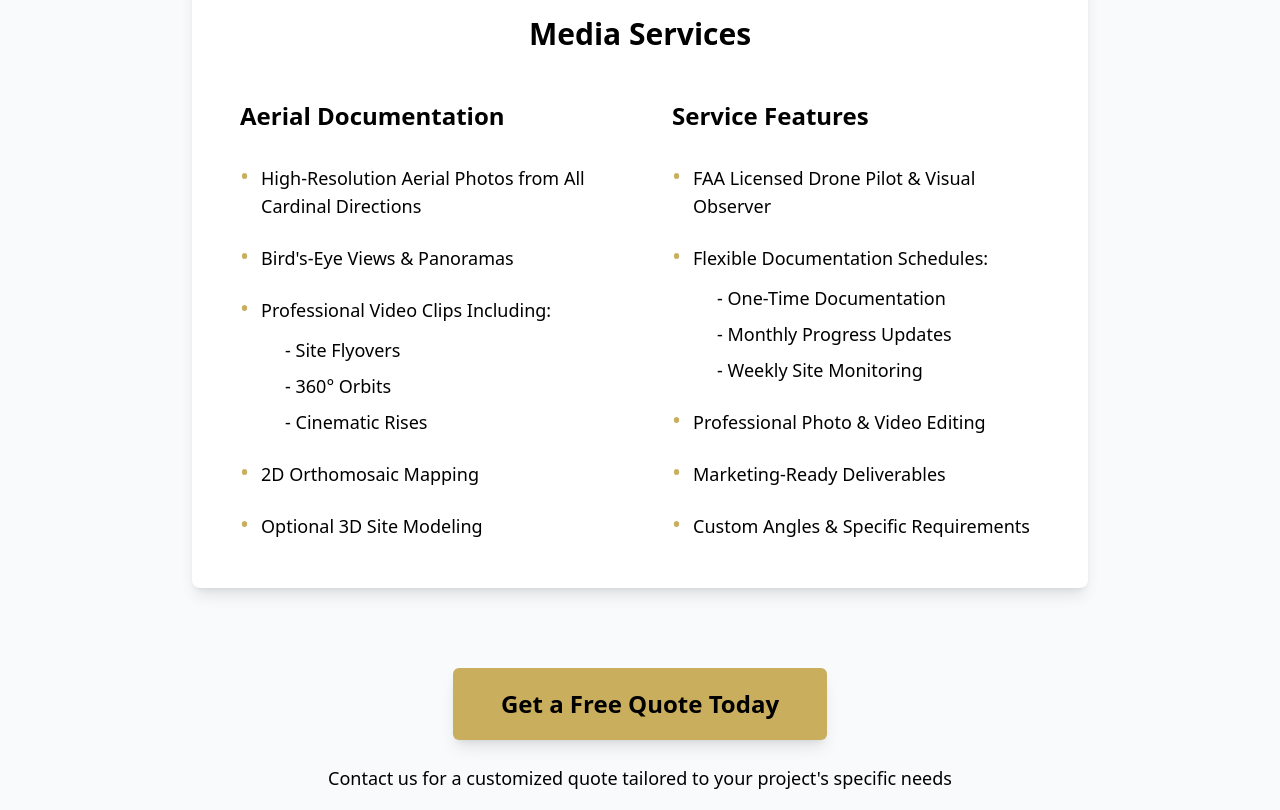
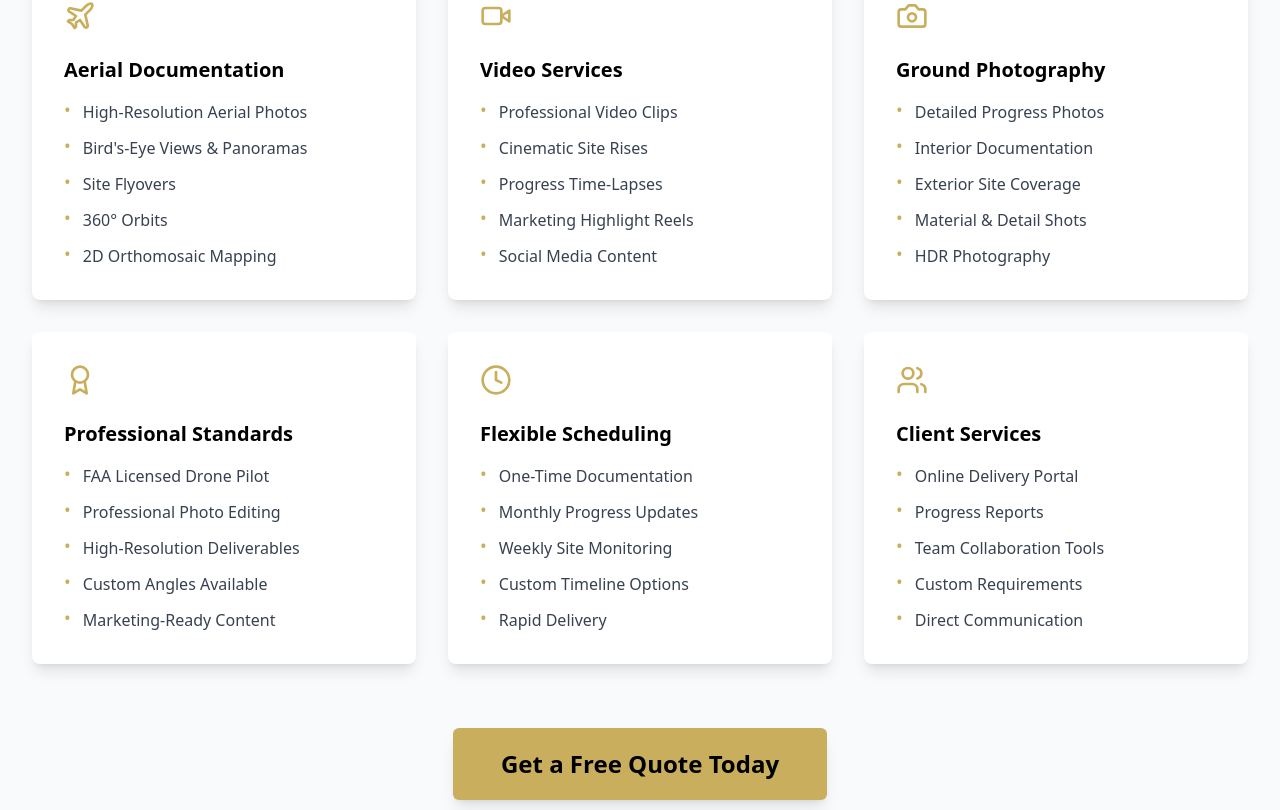
Before and after one commit to greysonlemmons/Propix3d, a React (Vite) app: page / in a window 1280 px wide. Shown: the part 4810-5620 px from the top of the page. Built offline with nearby package versions, Linux system fonts and the light colour scheme.

Commit message:
Improve construction media services layout and organization

```diff
--- a/src/components/ConstructionPackages.tsx
+++ b/src/components/ConstructionPackages.tsx
@@ -1,101 +1,118 @@
 import React from 'react';
+import { Camera, Plane, Video, Clock, Award, Users } from 'lucide-react';
+
+const ServiceCard = ({ icon, title, items }: { icon: React.ReactNode, title: string, items: string[] }) => (
+  <div className="bg-white rounded-lg shadow-lg p-8 hover:shadow-xl transition-shadow duration-300">
+    <div className="text-[#C9AE5D] mb-6">{icon}</div>
+    <h4 className="text-xl font-bold text-black mb-4">{title}</h4>
+    <ul className="space-y-3">
+      {items.map((item, index) => (
+        <li key={index} className="flex items-start">
+          <span className="text-[#C9AE5D] mr-3 text-lg leading-none">•</span>
+          <span className="text-gray-700">{item}</span>
+        </li>
+      ))}
+    </ul>
+  </div>
+);
 
 const ConstructionPackages = () => {
+  const services = [
+    {
+      icon: <Plane className="w-8 h-8" />,
+      title: "Aerial Documentation",
+      items: [
+        "High-Resolution Aerial Photos",
+        "Bird's-Eye Views & Panoramas",
+        "Site Flyovers",
+        "360° Orbits",
+        "2D Orthomosaic Mapping"
+      ]
+    },
+    {
+      icon: <Video className="w-8 h-8" />,
+      title: "Video Services",
+      items: [
+        "Professional Video Clips",
+        "Cinematic Site Rises",
+        "Progress Time-Lapses",
+        "Marketing Highlight Reels",
+        "Social Media Content"
+      ]
+    },
+    {
+      icon: <Camera className="w-8 h-8" />,
+      title: "Ground Photography",
+      items: [
+        "Detailed Progress Photos",
+        "Interior Documentation",
+        "Exterior Site Coverage",
+        "Material & Detail Shots",
+        "HDR Photography"
+      ]
+    },
+    {
+      icon: <Award className="w-8 h-8" />,
+      title: "Professional Standards",
+      items: [
+        "FAA Licensed Drone Pilot",
+        "Professional Photo Editing",
+        "High-Resolution Deliverables",
+        "Custom Angles Available",
+        "Marketing-Ready Content"
+      ]
+    },
+    {
+      icon: <Clock className="w-8 h-8" />,
+      title: "Flexible Scheduling",
+      items: [
+        "One-Time Documentation",
+        "Monthly Progress Updates",
+        "Weekly Site Monitoring",
+        "Custom Timeline Options",
+        "Rapid Delivery"
+      ]
+    },
+    {
+      icon: <Users className="w-8 h-8" />,
+      title: "Client Services",
+      items: [
+        "Online Delivery Portal",
+        "Progress Reports",
+        "Team Collaboration Tools",
+        "Custom Requirements",
+        "Direct Communication"
+      ]
+    }
+  ];
+
   return (
     <div id="construction" className="py-24 bg-gray-50">
       <div className="max-w-7xl mx-auto px-4 sm:px-6 lg:px-8">
-        <div className="text-center">
+        <div className="text-center mb-16">
           <h2 className="text-5xl font-bold text-black mb-6">Construction Media</h2>
-          <p className="text-xl text-black mb-16 max-w-3xl mx-auto leading-relaxed">
+          <p className="text-xl text-black max-w-3xl mx-auto leading-relaxed">
             Professional aerial and ground photography services to document your construction projects.
             Our media packages are customized to meet your project's specific needs and timeline.
           </p>
-
-          <div className="max-w-4xl mx-auto space-y-12">
-            <div className="bg-white rounded-lg shadow-lg p-12">
-              <h3 className="text-3xl font-bold text-black mb-12">Media Services</h3>
-
-              <div className="grid md:grid-cols-2 gap-16 text-left">
-                <div className="space-y-8">
-                  <h4 className="text-2xl font-bold text-black mb-6">Aerial Documentation</h4>
-                  <ul className="text-lg text-black space-y-6">
-                    <li className="flex items-start">
-                      <span className="text-[#C9AE5D] mr-3 text-2xl leading-none">•</span>
-                      <span>High-Resolution Aerial Photos from All Cardinal Directions</span>
-                    </li>
-                    <li className="flex items-start">
-                      <span className="text-[#C9AE5D] mr-3 text-2xl leading-none">•</span>
-                      <span>Bird's-Eye Views & Panoramas</span>
-                    </li>
-                    <li className="flex items-start">
-                      <span className="text-[#C9AE5D] mr-3 text-2xl leading-none">•</span>
-                      <div>
-                        <p className="mb-3">Professional Video Clips Including:</p>
-                        <ul className="ml-6 space-y-2">
-                          <li className="text-black">- Site Flyovers</li>
-                          <li className="text-black">- 360° Orbits</li>
-                          <li className="text-black">- Cinematic Rises</li>
-                        </ul>
-                      </div>
-                    </li>
-                    <li className="flex items-start">
-                      <span className="text-[#C9AE5D] mr-3 text-2xl leading-none">•</span>
-                      <span>2D Orthomosaic Mapping</span>
-                    </li>
-                    <li className="flex items-start">
-                      <span className="text-[#C9AE5D] mr-3 text-2xl leading-none">•</span>
-                      <span>Optional 3D Site Modeling</span>
-                    </li>
-                  </ul>
         </div>
 
-                <div className="space-y-8">
-                  <h4 className="text-2xl font-bold text-black mb-6">Service Features</h4>
-                  <ul className="text-lg text-black space-y-6">
-                    <li className="flex items-start">
-                      <span className="text-[#C9AE5D] mr-3 text-2xl leading-none">•</span>
-                      <span>FAA Licensed Drone Pilot & Visual Observer</span>
-                    </li>
-                    <li className="flex items-start">
-                      <span className="text-[#C9AE5D] mr-3 text-2xl leading-none">•</span>
-                      <div>
-                        <p className="mb-3">Flexible Documentation Schedules:</p>
-                        <ul className="ml-6 space-y-2">
-                          <li className="text-black">- One-Time Documentation</li>
-                          <li className="text-black">- Monthly Progress Updates</li>
-                          <li className="text-black">- Weekly Site Monitoring</li>
-                        </ul>
-                      </div>
-                    </li>
-                    <li className="flex items-start">
-                      <span className="text-[#C9AE5D] mr-3 text-2xl leading-none">•</span>
-                      <span>Professional Photo & Video Editing</span>
-                    </li>
-                    <li className="flex items-start">
-                      <span className="text-[#C9AE5D] mr-3 text-2xl leading-none">•</span>
-                      <span>Marketing-Ready Deliverables</span>
-                    </li>
-                    <li className="flex items-start">
-                      <span className="text-[#C9AE5D] mr-3 text-2xl leading-none">•</span>
-                      <span>Custom Angles & Specific Requirements</span>
-                    </li>
-                  </ul>
-                </div>
-              </div>
+        <div className="grid grid-cols-1 md:grid-cols-2 lg:grid-cols-3 gap-8">
+          {services.map((service, index) => (
+            <ServiceCard key={index} {...service} />
+          ))}
         </div>
 
-            <div className="text-center pt-8">
+        <div className="text-center mt-16">
           <a
-                href="mailto:nolan@propix3d.com?subject=Construction%20Photography%20Quote%20Request"
+            href="mailto:nolan@propix3d.com?subject=Construction%20Media%20Quote%20Request"
             className="inline-block bg-[#C9AE5D] text-black px-12 py-5 rounded-md text-2xl font-bold hover:bg-[#D4BC75] transition duration-300 shadow-lg"
           >
             Get a Free Quote Today
           </a>
           <p className="text-black text-lg mt-6">
-                Contact us for a customized quote tailored to your project's specific needs
+            Contact us for a customized media package tailored to your project's needs
           </p>
-            </div>
-          </div>
         </div>
       </div>
     </div>
```
Lines whose indentation alone changed are shown as unchanged.
